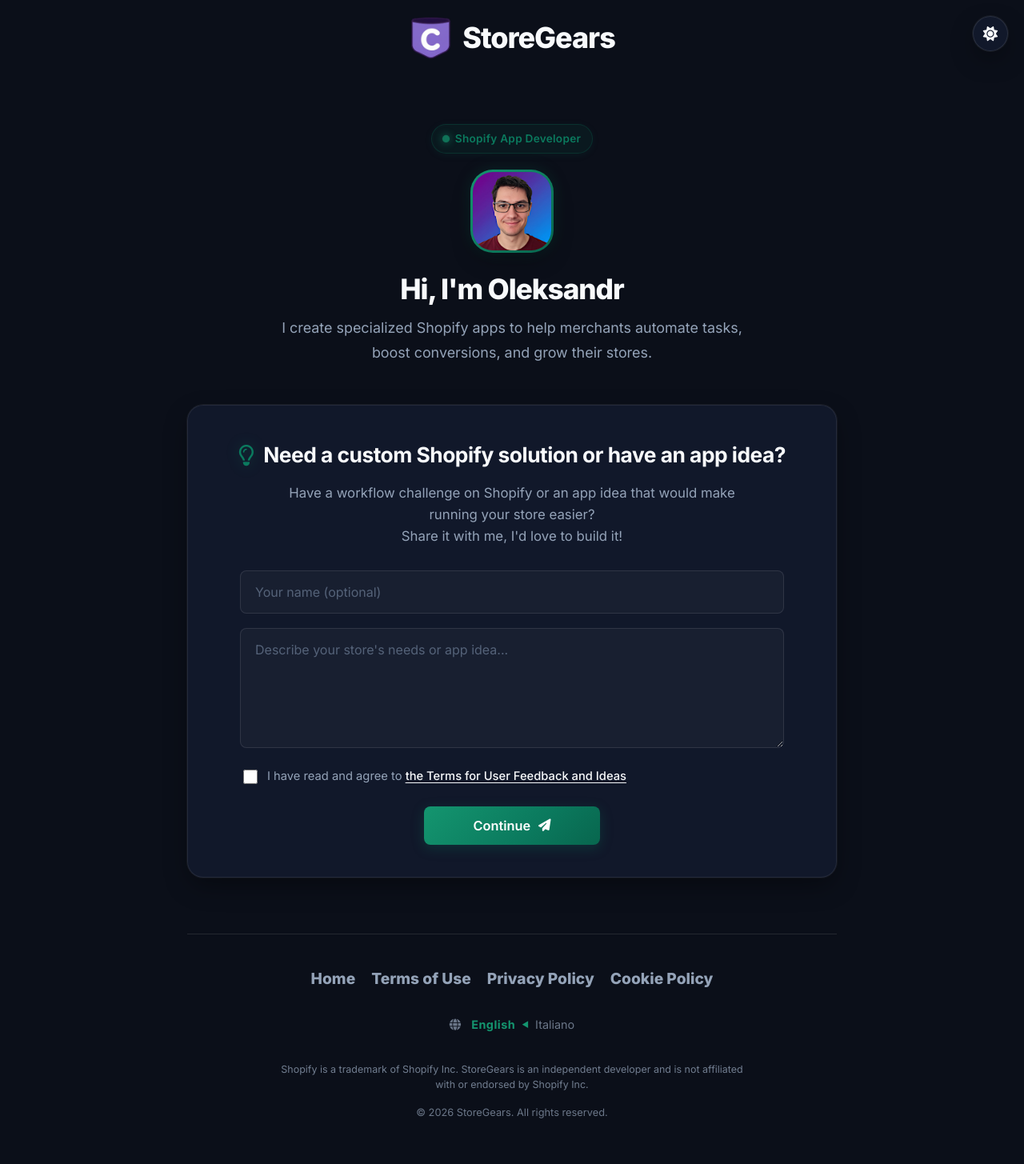
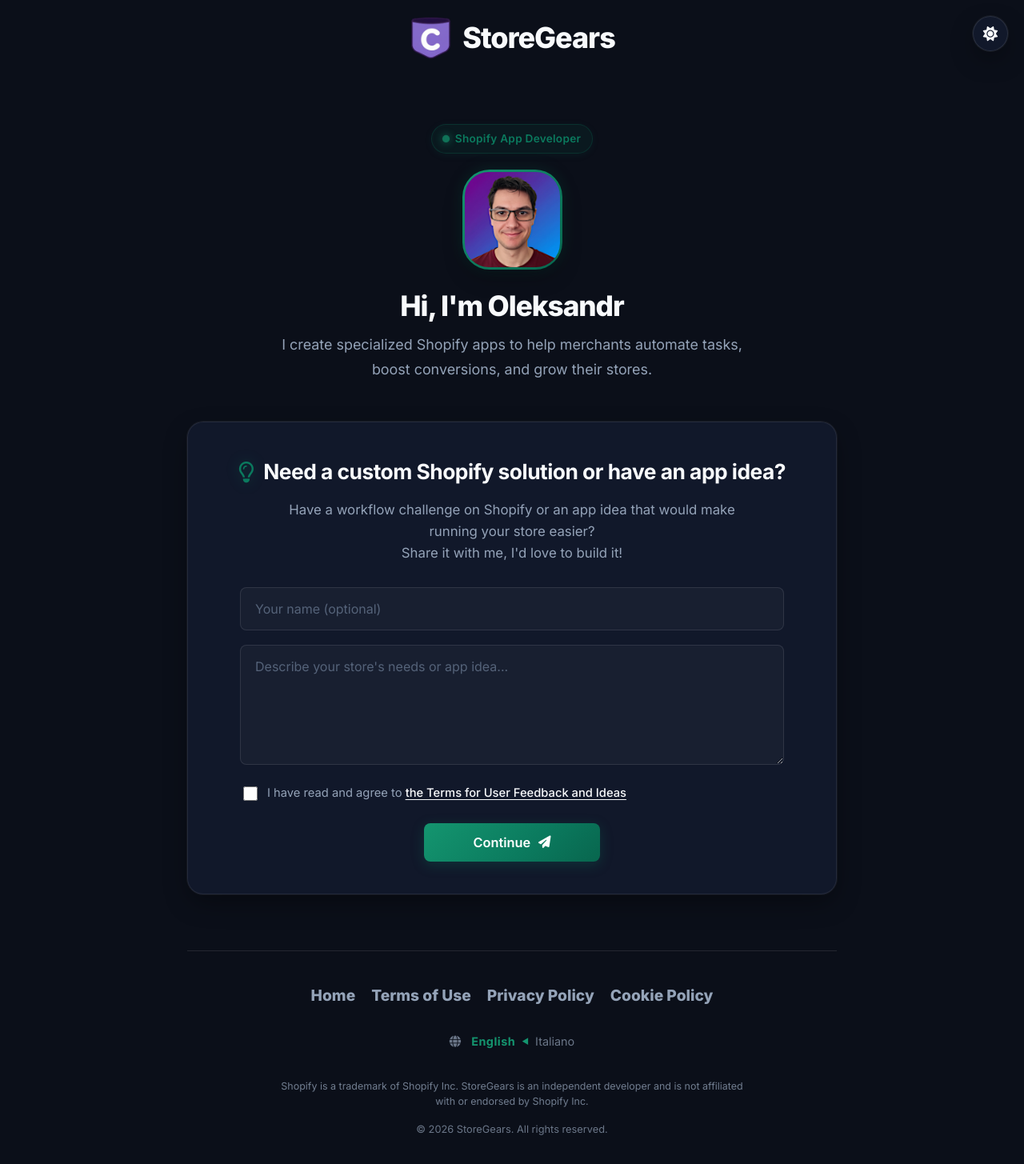
Before and after one commit to digitalcreat0r/sitoweb_storegears, a Jekyll site: the page built from index.html, in a window 1280 px wide. Shown: the whole page at 80% size. Built offline with Jekyll 4.4.1, drawn with Linux system fonts in a browser that asks for light colours; before the commit the page ends 1434 px from its top, so only the background shows below that.

Commit message:
aumento dimensioni di foto profilo

```diff
--- a/_sass/_header.scss
+++ b/_sass/_header.scss
@@ -90,11 +90,11 @@
 }
 
 .profile-img {
-    width: 104px;
-    height: 104px;
+    width: 125px;
+    height: 125px;
     margin: 0 auto 20px;
     overflow: hidden;
-    border-radius: 28px;
+    border-radius: 34px;
     display: flex;
     align-items: center;
     justify-content: center;
@@ -108,7 +108,7 @@
         height: 100%;
         object-fit: cover;
         display: block;
-        border-radius: 25px;
+        border-radius: 30px;
     }
 }
 
@@ -140,9 +140,9 @@
         font-size: 1rem;
     }
     .profile-img {
-        width: 90px;
-        height: 90px;
-        border-radius: 22px;
-        img { border-radius: 19px; }
+        width: 108px;
+        height: 108px;
+        border-radius: 26px;
+        img { border-radius: 23px; }
     }
 }
```
